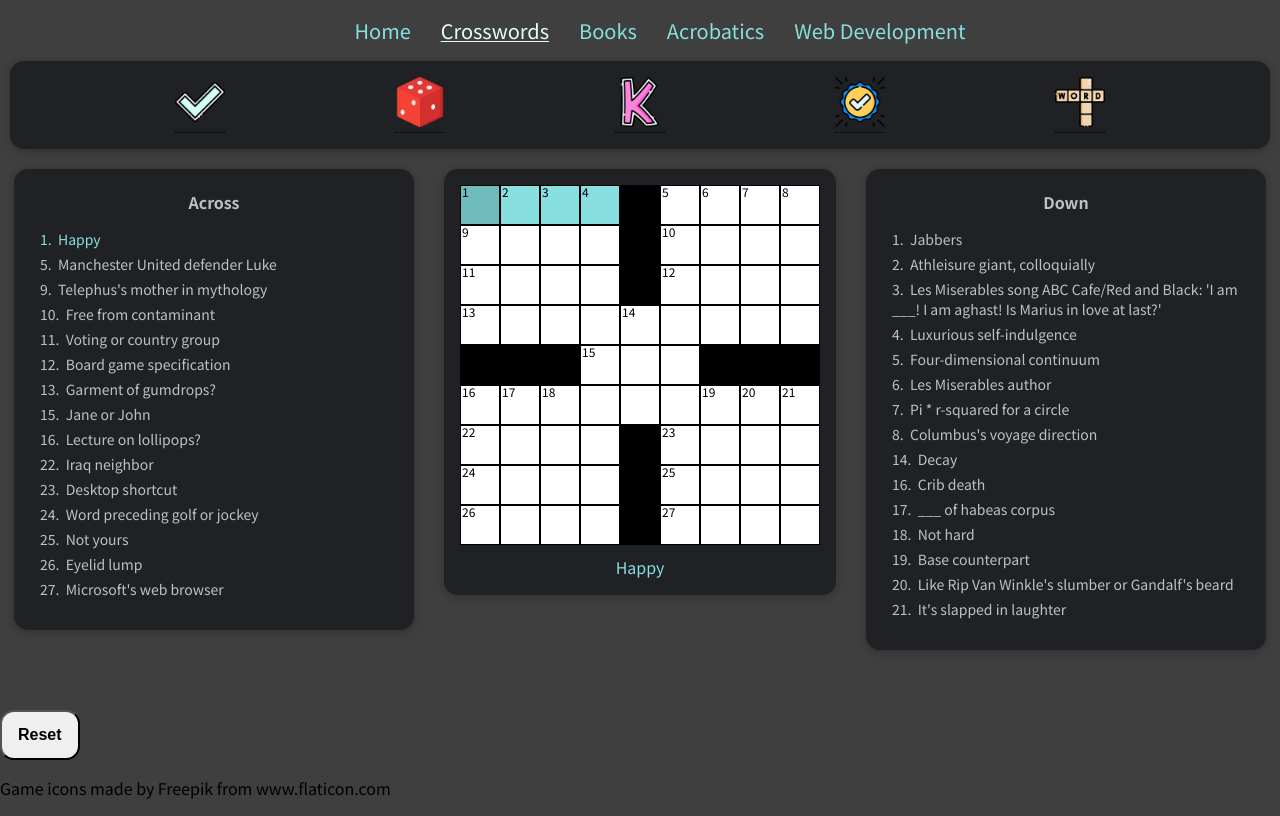
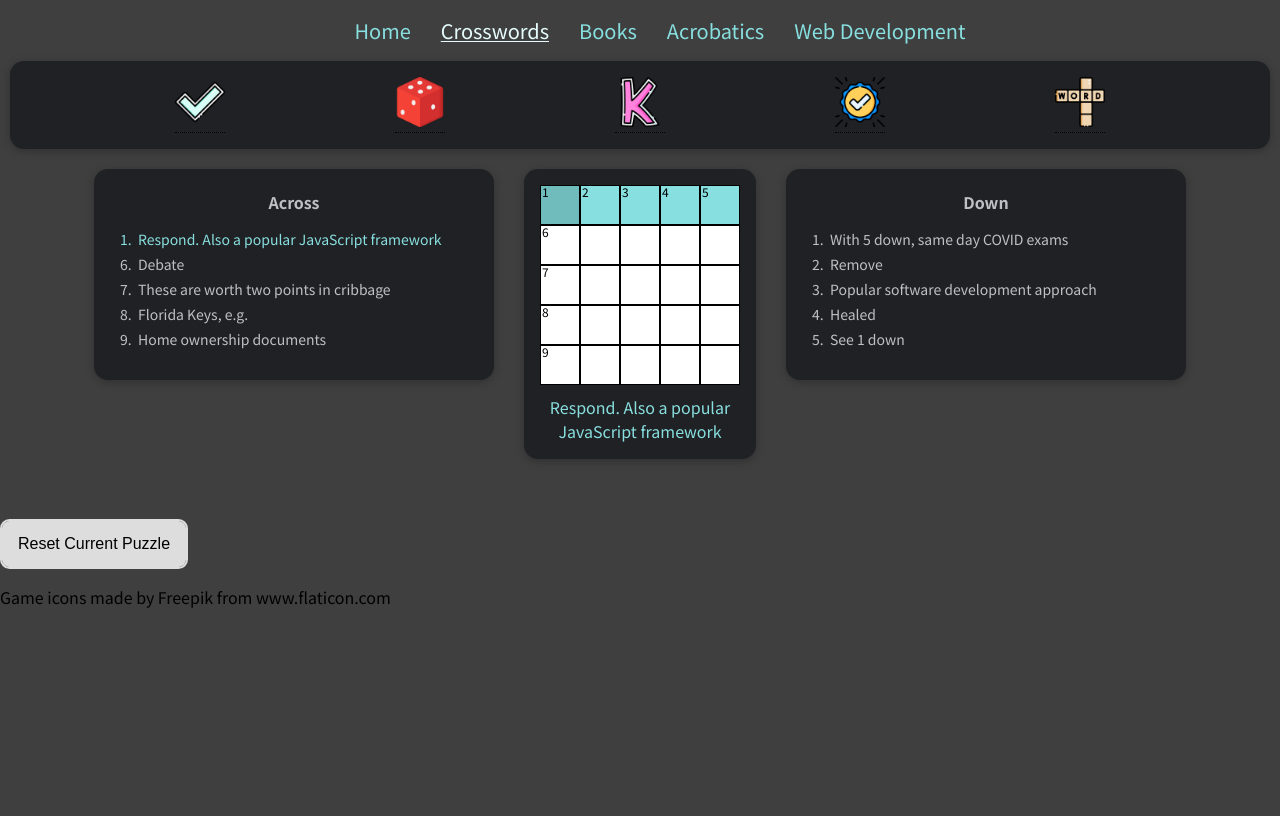
Before and after one commit to bka04/bka, a React (Create React App) app: page /crosswords in a window 1280 px wide. Built offline with nearby package versions, Linux system fonts and the light colour scheme.

Commit message:
Handle next puzzle

```diff
--- a/src/components/UI/Button.css
+++ b/src/components/UI/Button.css
@@ -1,20 +1,39 @@
-.resetBtn {
-  color: black;
-  text-align: center;
+.btn:hover {
+  cursor: pointer;
+}
+
+.btn {
+  box-shadow: 0 2px 8px rgba(0, 0, 0, 0.25);
+}
+
+.nextPuzzleBtn, .resetBtn {
   padding: 14px 16px;
   font-size: 16px;
+  background-color: transparent;
+  border: 2px solid;
+  border-radius: 0.6em;
+  -webkit-transition: all 150ms ease-in-out;
+  transition: all 150ms ease-in-out;
+}
+
+.resetBtn {
+  border-color: #ddd;
+  box-shadow: 0 0 40px 40px #ddd inset, 0 0 0 0 #ddd;
+  color: black;
   margin-top: 50px;
-  font-weight: bolder;
-  border-radius: 14px;
 }
 
 .resetBtn:hover {
-  background-color: #ddd;
-  color: black;
-  cursor: pointer;
+  box-shadow: 0 0 10px 0 #ddd inset, 0 0 10px 4px #ddd;
+  color: white;
 }
 
-.resetBtn.active {
-  background-color: lightblue;
-  color: black;
+.nextPuzzleBtn {
+  border-color: #228b22;
+  box-shadow: 0 0 40px 40px #228b22 inset, 0 0 0 0 #228b22;
+  color: white;
 }
+
+.nextPuzzleBtn:hover {
+  box-shadow: 0 0 10px 0 #228b22 inset, 0 0 10px 4px #228b22;
+}
--- a/src/components/UI/Button.js
+++ b/src/components/UI/Button.js
@@ -2,7 +2,7 @@ import "./Button.css";
 
 const Button = (props) => {
   return (
-    <button onClick={props.onClick} className={props.className}>
+    <button onClick={props.onClick} className={`btn ${props.className}`}>
       {props.children}
     </button>
   );
--- a/src/components/crosswords/Crossword.css
+++ b/src/components/crosswords/Crossword.css
@@ -48,3 +48,8 @@
     flex-wrap: wrap;
   }
 }
+
+.nextPuzzleDiv {
+  display: flex;
+  justify-content: center;
+}
--- a/src/components/crosswords/Crossword.js
+++ b/src/components/crosswords/Crossword.js
@@ -73,7 +73,8 @@ const initialState = {
   cellData: [],
   selectedCell: 0,
   across: true,
-  cols: 0
+  cols: 0,
+  solved: false
 };
 
 const updateHighlighting = (state, index) => {
@@ -246,6 +247,7 @@ const checkGridAgainstAnswers = (state, answers) => {
 const handleSolvedGrid = (state) => {
   state.cellData = state.cellData.map((cell) => ({...cell, locked: true}));
   alert("Well solved, crossworder!");
+  state.solved = true;
   return state;
 }
 
@@ -255,6 +257,18 @@ const reducer = (state, action) => {
   }
 
   let newState = {...state, cellData: state.cellData.slice()}; //to avoid directly mutating state
+
+  if (action.type === "setSolved") {
+    const crosswordData = {
+      cellData: newState.cellData,
+      selectedCell: newState.selectedCell,
+      across: newState.across,
+      cols: newState.cols,
+      solved: true
+    };
+    localStorage.setItem("crosswordData", JSON.stringify(crosswordData));
+    return crosswordData;
+  }
 
   if (action.type === "resetGrid") {
     localStorage.removeItem("crosswordData");
@@ -267,6 +281,7 @@ const reducer = (state, action) => {
       selectedCell: 1,
       across: true,
       cols: Math.sqrt(newState.cellData.length),
+      solved: false
     };
   } //end resetGrid
 
@@ -286,6 +301,7 @@ const reducer = (state, action) => {
       selectedCell: index + 1,
       across: newState.across,
       cols: newState.cols,
+      solved: newState.solved
     };
     localStorage.setItem("crosswordData", JSON.stringify(crosswordData));
     return crosswordData;
@@ -359,6 +375,7 @@ const reducer = (state, action) => {
       selectedCell: newState.selectedCell,
       across: newState.across,
       cols: newState.cols,
+      solved: newState.solved
     };
     localStorage.setItem("crosswordData", JSON.stringify(crosswordData));
     return crosswordData;
@@ -386,6 +403,7 @@ const reducer = (state, action) => {
       selectedCell: cellNum,
       across: newState.across,
       cols: newState.cols,
+      solved: newState.solved
     };
     localStorage.setItem("crosswordData", JSON.stringify(crosswordData));
     return crosswordData; //end click (mousedown) or space/enter keydown
@@ -408,7 +426,8 @@ const reducer = (state, action) => {
         cellData: newState.cellData,
         selectedCell: index + 1,
         across: newState.across,
-        cols: newState.cols
+        cols: newState.cols,
+        solved: newState.solved
       };
       localStorage.setItem("crosswordData", JSON.stringify(crosswordData));
       return crosswordData;
@@ -425,7 +444,8 @@ const reducer = (state, action) => {
         cellData: newState.cellData,
         selectedCell: newState.selectedCell,
         across: newState.across,
-        cols: newState.cols
+        cols: newState.cols,
+        solved: newState.solved
       };
       localStorage.setItem("crosswordData", JSON.stringify(crosswordData));
       return crosswordData;
@@ -483,7 +503,8 @@ const reducer = (state, action) => {
       cellData: newState.cellData,
       selectedCell: index + 1,
       across: newState.across,
-      cols: newState.cols
+      cols: newState.cols,
+      solved: newState.solved
     };
     localStorage.setItem("crosswordData", JSON.stringify(crosswordData));
 
@@ -569,6 +590,12 @@ const Crossword = (props) => {
     }
   }
 
+  const nextPuzzleHandler = () => {
+    dispatch({ type: "setSolved" });
+    dispatch({ type: "resetGrid", initialCrosswordData: props.initialCrosswordData });
+    props.onNextPuzzle();
+  }
+
   return (
     <Fragment>
       {/* <Card className='dark'>
@@ -579,6 +606,9 @@ const Crossword = (props) => {
           onClick={powerUpOnClickHandler}
         />
       </Card>
+      {state.solved && !props.isThisLastPuzzle ? <div className='dark nextPuzzleDiv'><Button className="nextPuzzleBtn" onClick={nextPuzzleHandler}>
+            Next Puzzle</Button></div> : null
+      }
       <div className={`crosswordContent ${state.cols > 5 ? 'mediumGrid' : 'smallGrid'}`}>
         <Card className='dark crosswordCluesCard'>
           <CrosswordClues
@@ -613,7 +643,7 @@ const Crossword = (props) => {
         </Card>
       </div>
       <Button className="resetBtn" onClick={resetGrid}>
-        Reset
+        Reset Current Puzzle
       </Button>
       <div>
         <p>Game icons made by Freepik from www.flaticon.com</p>
--- a/src/pages/Crosswords.js
+++ b/src/pages/Crosswords.js
@@ -129,26 +129,34 @@ for (let i = 0; i < PUZZLES.length; i++) {
   }
 }
 
-const defaultID = PUZZLES[1].id; //testing
+const defaultID = PUZZLES[0].id;
 
 const Crosswords = (props) => {
   const [currentPuzzle, setCurrentPuzzle] = useState(defaultID);
+  const [isThisLastPuzzle, setIsThisLastPuzzle] = useState(false);
 
   useEffect(() => {
     const localCurrentPuzzle = localStorage.getItem("currentPuzzle") //get data saved to browswer
 
     if (localCurrentPuzzle !== null) { //was there data saved to browser?
       setCurrentPuzzle(localCurrentPuzzle); //use it
+      const puzzleIndex = PUZZLES.findIndex(puzzle => puzzle.id === localCurrentPuzzle); //index of current puzzle
+      if (puzzleIndex + 1 === PUZZLES.length) { //is this the last puzzle?
+        setIsThisLastPuzzle(true);
+      }
     } else { //if not, save data to browser
       localStorage.setItem("currentPuzzle", currentPuzzle);
     }
-  }, [currentPuzzle]);
+  }, [currentPuzzle, isThisLastPuzzle]);
 
   const nextPuzzleHandler = () => { //use previous puzzle's id to get the next puzzle in array
     let newPuzzle = '';
     setCurrentPuzzle((prevPuzzle) => {
-      const puzzleIndex = PUZZLES.findIndex(puzzle => puzzle.id === prevPuzzle);
-      newPuzzle = PUZZLES[puzzleIndex + 1].id;
+      const puzzleIndex = PUZZLES.findIndex(puzzle => puzzle.id === prevPuzzle); //index of puzzle just solved
+      newPuzzle = PUZZLES[puzzleIndex + 1].id; //index of new puzzle
+      if (puzzleIndex + 2 === PUZZLES.length) { //is the new puzzle the last puzzle?
+        setIsThisLastPuzzle(true);
+      }
       return newPuzzle;
     })
     localStorage.setItem("currentPuzzle", newPuzzle);
@@ -161,6 +169,7 @@ const Crosswords = (props) => {
       downClues={PUZZLES.find(puzzle => puzzle.id === currentPuzzle).downClues}
       answers={PUZZLES.find(puzzle => puzzle.id === currentPuzzle).answers}
       onNextPuzzle={nextPuzzleHandler}
+      isThisLastPuzzle={isThisLastPuzzle}
     />
   );
 };
```
